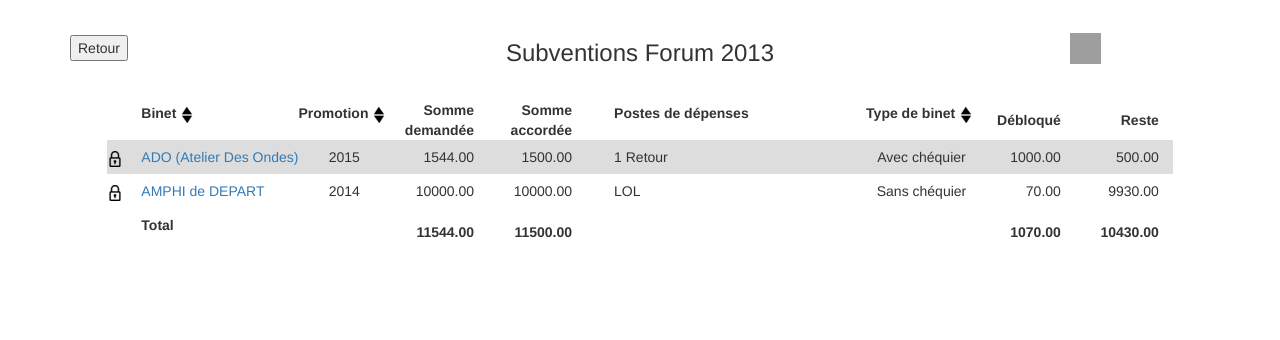
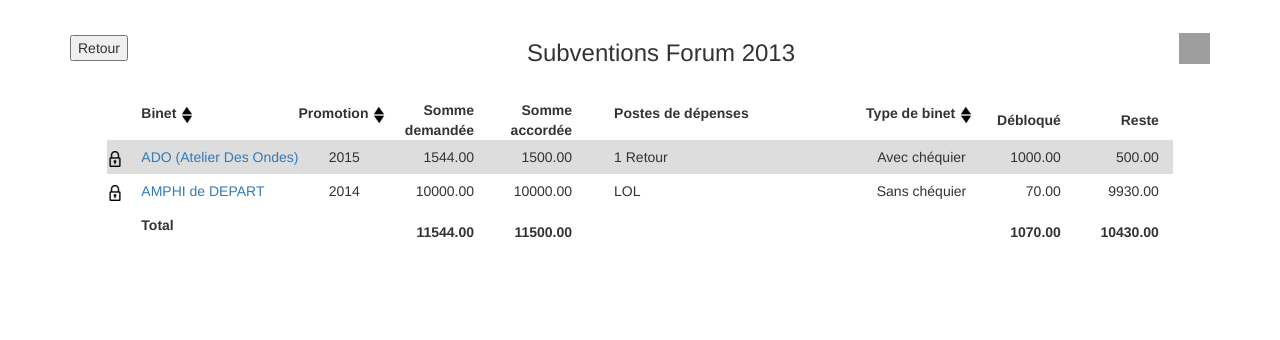
Before and after one commit to fargito/balise-dev, a Django app: page /subventions/vague/21 in a window 1280 px wide. Shown: the part 202-542 px from the top of the page. Run offline with Django 3.2, Linux system fonts and the light colour scheme; a user stored in the database is signed in; data comes from the database, SQL or seed files in the repository; both versions use the stored data as it was after the commit; some libraries are stand-ins or nearby versions; grey boxes are pictures that could not be loaded.

Commit message:
changed icons

```diff
--- a/binets/templates/binets/all_binets.html
+++ b/binets/templates/binets/all_binets.html
@@ -10,7 +10,7 @@
 			{% endif %}
 		</div>
 		<h3>Liste des binets</h3>
-		<div class='binets-return-button print-hidden'>
+		<div class='binets-side-button print-hidden'>
 			{% if perms.binets.add_binet %}
 				<a href={% url 'new_binet' %}><img src="{% static 'img/add.png' %}" alt="Add icon large" class='add-icon-large' title="Nouveau binet"></a>
 			{% endif %}
--- a/subventions/templates/subventions/view_vague.html
+++ b/subventions/templates/subventions/view_vague.html
@@ -9,7 +9,7 @@
 			</form>
 		</div>
 		<h3>Subventions {{ vague.type_subvention }} {{ vague.annee }}</h3>
-		<div class="binets-return-button">
+		<div class="binets-side-button">
 			<a href="{{ vague.verser_subventions_sans_chequier }}">
 				<img src="{% static 'img/pay.png' %}" alt="Pay icon large" class='add-icon-large' title="Verser toutes les subventions des binets sans chéquier">
 			</a>
```
Also changed, not shown: db.sqlite3.
